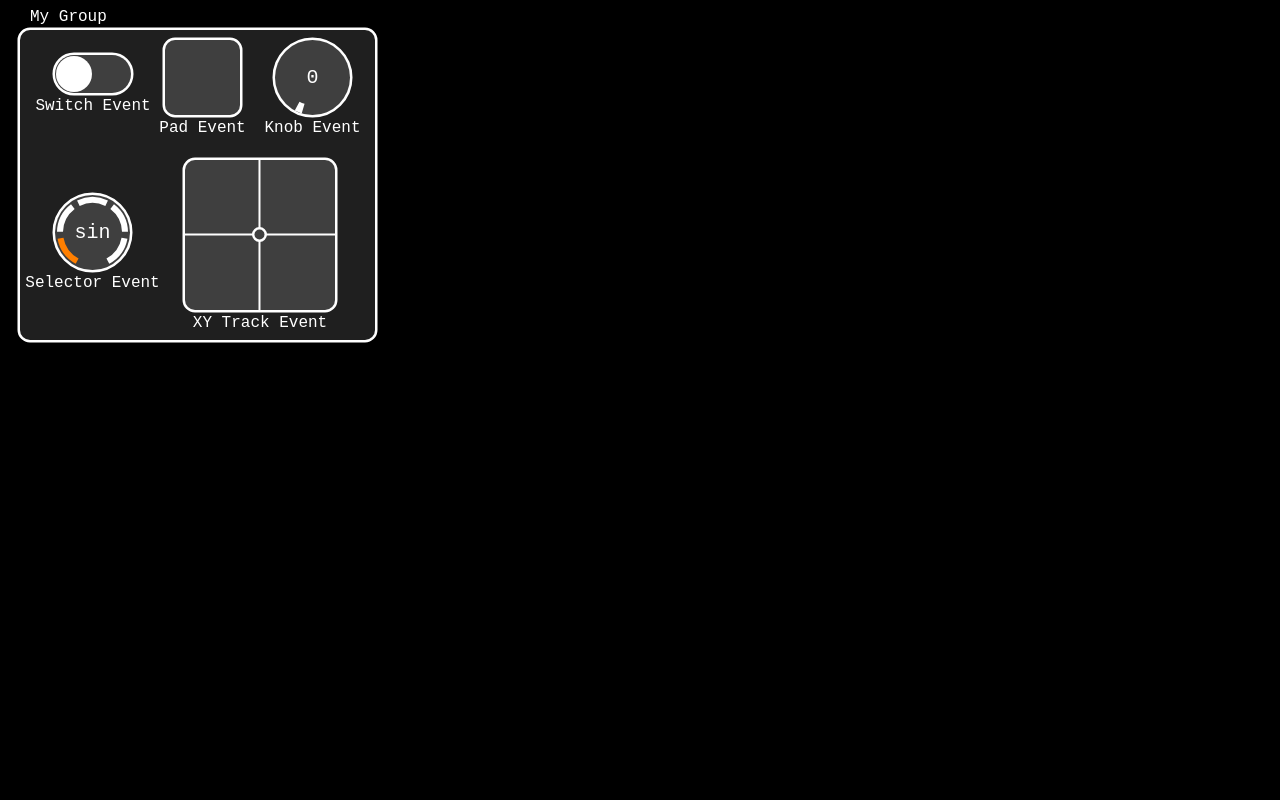
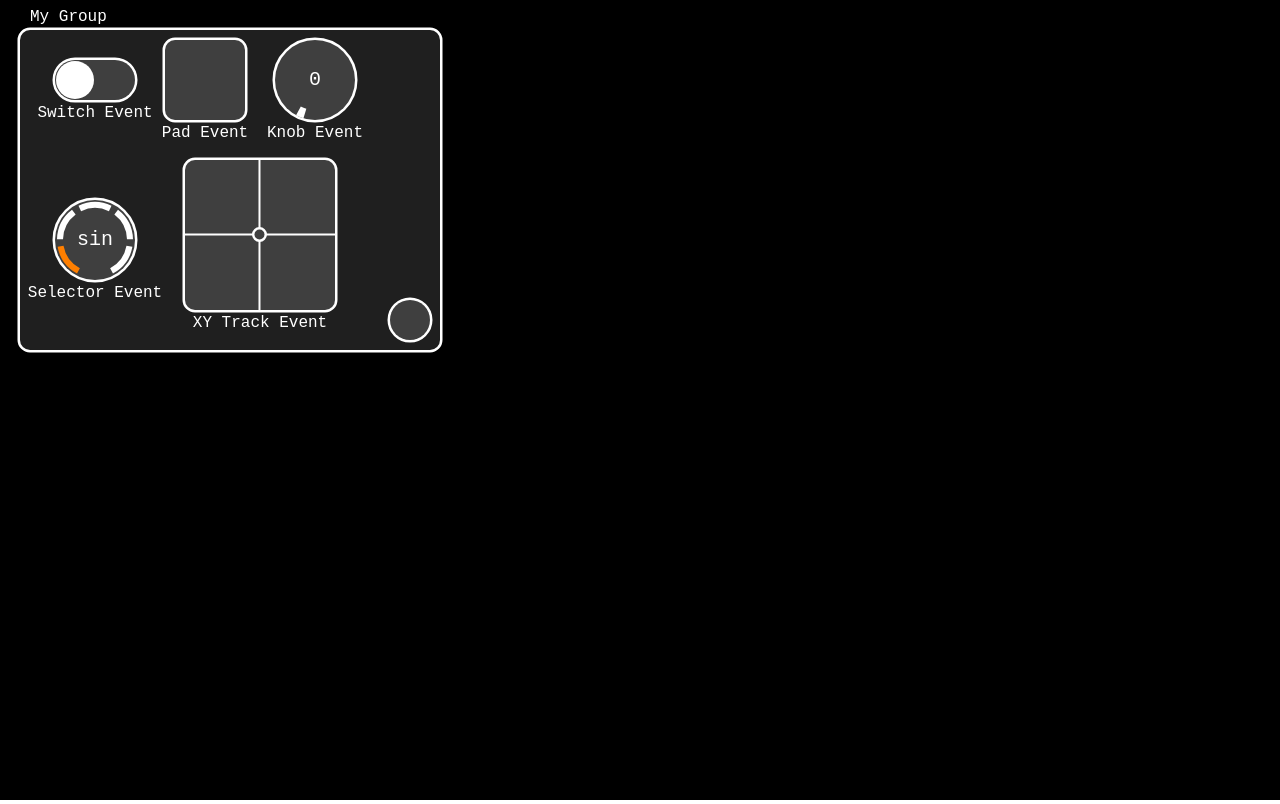
Before and after one commit to zetof/web-mobi, a website: page web_app/index.html in a window 1280 px wide. Drawn offline with Linux system fonts and the light colour scheme.

Commit message:
Added light object for metronome function

```diff
--- a/web_app/core/knob.js
+++ b/web_app/core/knob.js
@@ -9,7 +9,7 @@ function Knob({panel, group, eventsDispatcher, oscSender, oscLabel, x, y, size,
     this.x += this.group.getX();
     this.y += this.group.getY();
   }
-  this.size = size || 75;
+  this.size = size || 80;
   this.color = color || new Color(255, 255, 255);
   this.onColor = onColor || new Color(190, 190, 190);
   this.offColor = offColor || new Color(63, 63, 63);
--- a/web_app/core/light.js
+++ b/web_app/core/light.js
@@ -1,7 +1,47 @@
-function Light() {
+function Light({panel, group, x, y, size, color, onColor, offColor, caption}) {
+  this.context = panel.getContext();
+  this.group = group || null;
+  this.x = x;
+  this.y = y;
+    if(group != null){
+    this.x += this.group.getX();
+    this.y += this.group.getY();
+  }
+  this.size = size || 40;
+  this.color = color || new Color(255, 255, 255);
+  this.onColor = onColor || new Color(190, 190, 190);
+  this.offColor = offColor || new Color(63, 63, 63);
+  this.on = false;
+  this.caption = caption || "";
+  this.lineWidth = 5;
+  if(this.caption != ""){
+    this.context.fillStyle = this.color.rgb();
+    this.context.font = "16px monospace";
+    this.context.textAlign = "center";
+    this.context.textBaseline = "top";
+    this.context.fillText(this.caption, this.x + this.size / 2, this.y + this.size + this.lineWidth);
+  }
+  this.draw();
 }
 
-Light.prototype.blink = function(args) {
-  console.log('BOUM');
-  console.log(args);
-};
+Light.prototype.draw = function() {
+  if(this.group == null)
+    this.context.clearRect(this.x - this.lineWidth, this.y - this.lineWidth, this.size + 2 * this.lineWidth, this.size + 2 * this.lineWidth);
+  else {
+    this.context.fillStyle = this.group.getBgColor().rgb();
+    this.context.fillRect(this.x - this.lineWidth, this.y - this.lineWidth, this.size + 2 * this.lineWidth, this.size + 2 * this.lineWidth);
+  }
+  this.context.lineWidth = this.lineWidth;
+  this.context.strokeStyle = this.color.rgb();
+  this.context.fillStyle = this.on?this.onColor.rgb():this.offColor.rgb();
+  this.context.beginPath();
+  this.context.arc(this.x + this.size / 2, this.y + this.size / 2, this.size / 2, 0, 2 * Math.PI);
+  this.context.stroke();
+  this.context.fill();
+  if(this.on) setTimeout(this.blink.bind(this), 100);
+ }
+
+ Light.prototype.blink = function() {
+   this.on = !this.on;
+   this.draw();
+ }
--- a/web_app/core/osc_sender.js
+++ b/web_app/core/osc_sender.js
@@ -33,8 +33,8 @@ OscSender.prototype.send = function(data) {
   }
 }
 
-OscSender.prototype.subscribe = function(route, action) {
-  this.dispatcher.push({ "route": route, "action": action });
+OscSender.prototype.subscribe = function(route, object, action) {
+  this.dispatcher.push({ "route": route, "action": action.bind(object) });
 }
 
 OscSender.prototype.receive = function(event) {
--- a/web_app/core/pad.js
+++ b/web_app/core/pad.js
@@ -9,7 +9,7 @@ function Pad({panel, group, eventsDispatcher, oscSender, oscLabel, x, y, size, c
     this.x += this.group.getX();
     this.y += this.group.getY();
   }
-  this.size = size || 75;
+  this.size = size || 80;
   this.color = color || new Color(255, 255, 255);
   this.onColor = onColor || new Color(190, 190, 190);
   this.offColor = offColor || new Color(63, 63, 63);
--- a/web_app/core/selector.js
+++ b/web_app/core/selector.js
@@ -9,7 +9,7 @@ function Selector({panel, group, eventsDispatcher, oscSender, oscLabel, x, y, si
     this.x += this.group.getX();
     this.y += this.group.getY();
   }
-  this.size = size || 75;
+  this.size = size || 80;
   this.color = color || new Color(255, 255, 255);
   this.onColor = onColor || new Color(190, 190, 190);
   this.offColor = offColor || new Color(63, 63, 63);
--- a/web_app/core/switch.js
+++ b/web_app/core/switch.js
@@ -9,8 +9,8 @@ function Switch({panel, group, eventsDispatcher, oscSender, oscLabel, x, y, widt
     this.x += this.group.getX();
     this.y += this.group.getY();
   }
-  this.width = width || 76;
-  this.height = height || 38;
+  this.width = width || 80;
+  this.height = height || 40;
   this.color = color || new Color(255, 255, 255);
   this.onColor = onColor || new Color(190, 190, 190);
   this.offColor = offColor || new Color(63, 63, 63);
--- a/web_app/index.html
+++ b/web_app/index.html
@@ -23,13 +23,13 @@
       myPanel = new Panel();
       ed_1 = new EventsDispatcher(myPanel);
       osc_1 = new OscSender({baseUrl:"192.168.1.7"});
-      l_1 = new Light();
-      osc_1.subscribe("/metronome", l_1.blink)  ;
-      g_1 = new Group({panel:myPanel, x:20, y:30, width:355, height:310, caption:"My Group"})
-      s_1 = new Switch({panel:myPanel, group:g_1, eventsDispatcher:ed_1, oscSender:osc_1, oscLabel:"s_1", x:35, y:25, onColor:new Color(255, 127, 0), caption:"Switch Event", val:0});
+      g_1 = new Group({panel:myPanel, x:20, y:30, width:420, height:320, caption:"My Group"})
+      l_1 = new Light({panel:myPanel, group:g_1, x:370, y:270, onColor:new Color(255, 30, 0)});
+      osc_1.subscribe("/metronome", l_1, l_1.blink)  ;
+      s_1 = new Switch({panel:myPanel, group:g_1, eventsDispatcher:ed_1, oscSender:osc_1, oscLabel:"s_1", x:35, y:30, onColor:new Color(255, 127, 0), caption:"Switch Event", val:0});
       p_1 = new Pad({panel:myPanel, group:g_1, eventsDispatcher:ed_1, oscSender:osc_1, oscLabel:"p_1", x:145, y:10, onColor:new Color(0, 0, 255), caption:"Pad Event"});
       k_1 = new Knob({panel:myPanel, group:g_1, eventsDispatcher:ed_1, oscSender:osc_1, oscLabel:"k_1", x:255, y:10, onColor:new Color(0, 255, 0), caption:"Knob Event"});
-      se_1 = new Selector({panel:myPanel, group:g_1, eventsDispatcher:ed_1, oscSender:osc_1, oscLabel:"se_1", x:35, y:165, onColor:new Color(255, 127, 0), caption:"Selector Event", array:["sin", "sqr", "saw", "tri", "ns"]});
+      se_1 = new Selector({panel:myPanel, group:g_1, eventsDispatcher:ed_1, oscSender:osc_1, oscLabel:"se_1", x:35, y:170, onColor:new Color(255, 127, 0), caption:"Selector Event", array:["sin", "sqr", "saw", "tri", "ns"]});
       t_1 = new XYTrack({panel:myPanel, group:g_1, eventsDispatcher:ed_1, oscSender:osc_1, oscLabel:"t_1", x:165, y:130, onColor:new Color(0, 0, 255), caption:"XY Track Event"});
     </script>
   </body>
```
